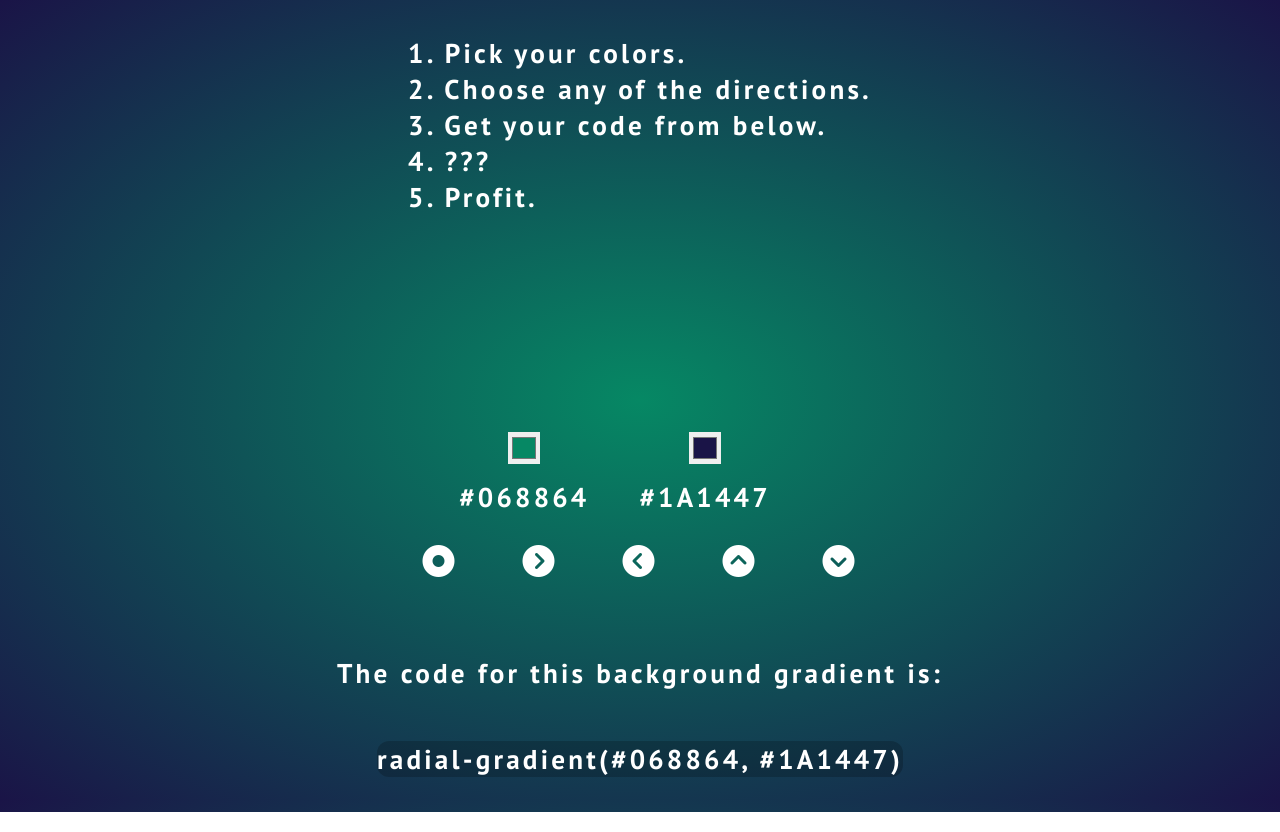
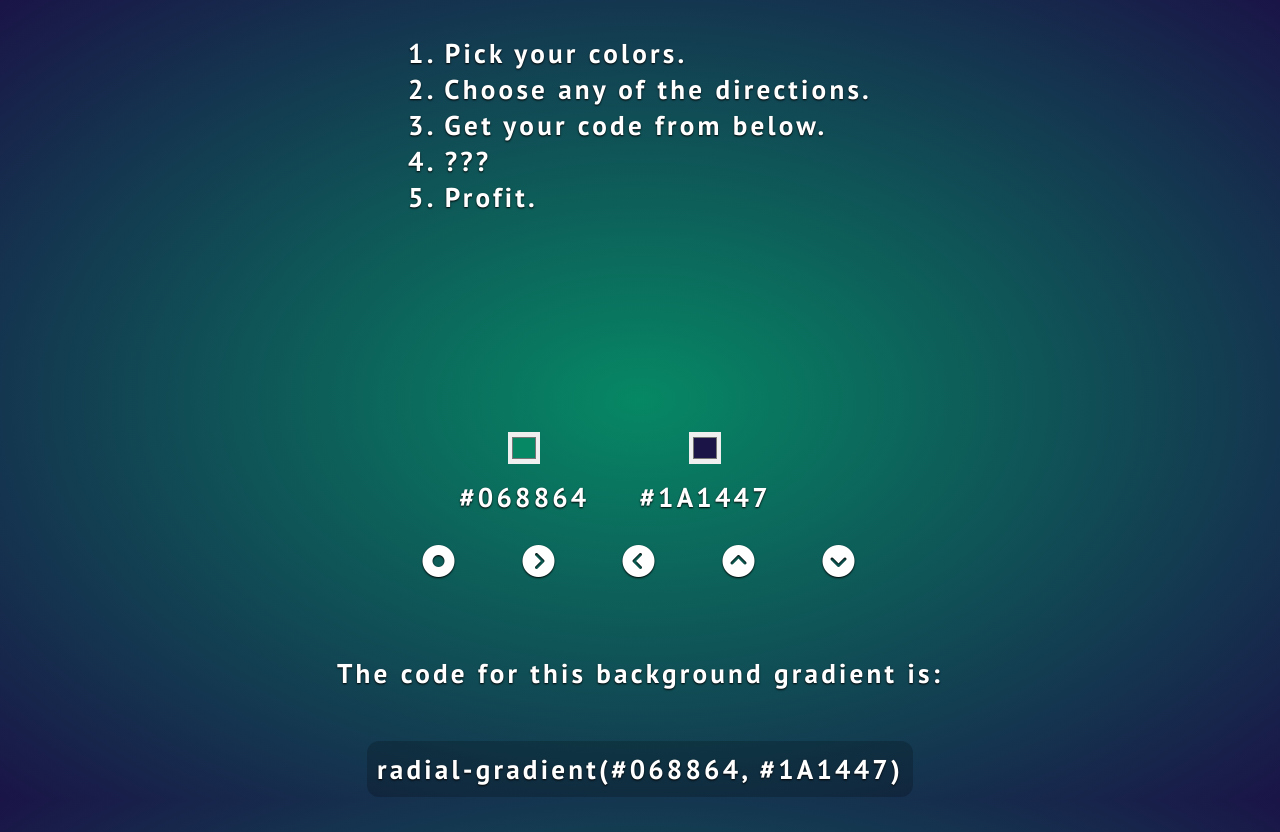
Before and after one commit to chouette-stefan/bGen, a plain HTML site: page index.html in a window 1280 px wide. Drawn offline with Linux system fonts and the light colour scheme.

Commit message:
add padding to code & text shadow to body

```diff
--- a/index.css
+++ b/index.css
@@ -6,6 +6,7 @@ body {
     background: radial-gradient( #068864, #1A1447); /* Standard syntax */
     background-repeat: no-repeat;
     background-attachment: fixed;
+    text-shadow: 0px 1px 2px black;
     /* background-size: 200% 200%;
     animation: gradientBG 15s ease infinite; */
 }
@@ -27,6 +28,7 @@ i {
     width: 100px;
     height: 40px;
     color:#FFFFFF;
+
 }
 
 input[type="color"] {
@@ -34,6 +36,7 @@ input[type="color"] {
     border: none;
 	width: 32px;
     height: 32px;
+
 }
 
 .hex {
@@ -41,12 +44,12 @@ input[type="color"] {
     background-color: rgba(0,0,0,.2);
     border-radius: 12px;
     width: fit-content;
+    padding: 10px;
 }
 
 .directions {
     display: flex;
     justify-content: center;
-    /* margin-bottom: 10px; */
     margin-top: 30px;
 }
 
```
